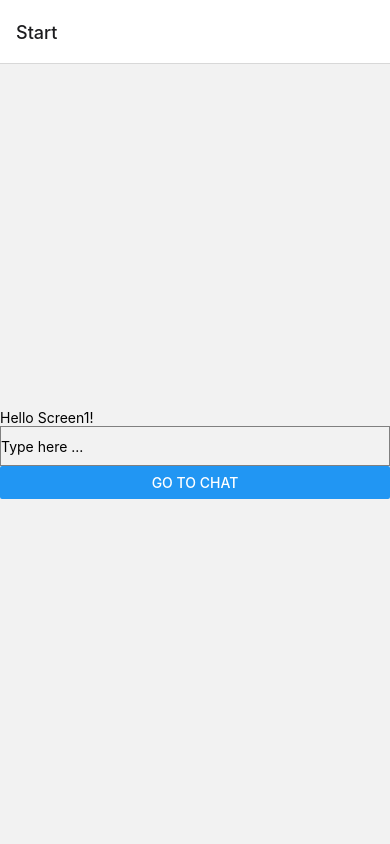
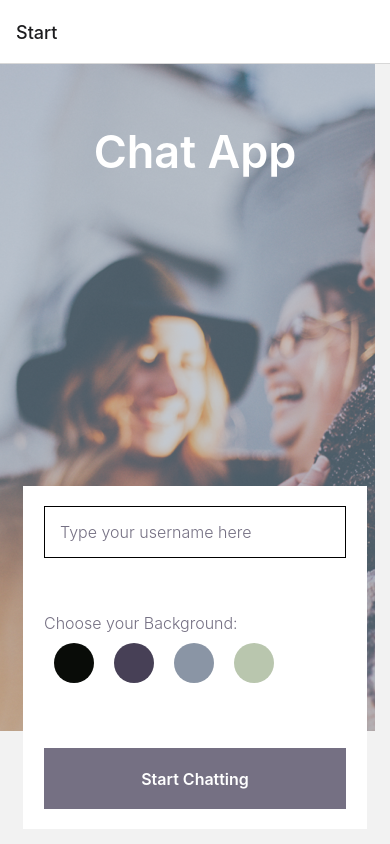
Before and after one commit to DerWalli/Chat-App, a React Native app: screen /Start in a window 390 px wide. Built offline with nearby package versions, Linux system fonts and the light colour scheme.

Commit message:
Firebase

```diff
--- a/components/Chat.js
+++ b/components/Chat.js
@@ -1,16 +1,45 @@
-import { useState, useEffect } from "react";
-import { StyleSheet, View, KeyboardAvoidingView, Platform } from 'react-native';
+//import gifted chat library
 import { GiftedChat, Bubble } from "react-native-gifted-chat";
-
-
+import { collection, getDocs, addDoc, onSnapshot } from "firebase/firestore";
+import { useEffect, useState } from 'react';
+import { StyleSheet, View, Text, KeyboardAvoidingView, Platform, } from 'react-native';
 
 const Chat = ({ route, navigation }) => {
-  const { name } = route.params;
+    const { name, color, } = route.params;
     const [messages, setMessages] = useState([]);
-  const onSend = (newMessages) => {
-   setMessages(previousMessages => GiftedChat.append(previousMessages, newMessages))
+
+    const fetchMessages = async () => {
+        const messagesDocuments = await getDocs(collection(db, "messages"));
+        let newMessages = [];
+        messagesDocuments.forEach(docObject => {
+            newMessages.push({ id: docObject.id, ...docObject.data() })
+        });
+        setMessages(newMessages)
     }
 
+    useEffect(() => {
+        fetchMessages();
+    }, [`${messages}`]);
+
+    /**
+     *
+     * @param {previousMessage} newMessages
+     */
+    /*const onSend = (newMessages) => {
+        setMessages(previousMessages => GiftedChat.append(previousMessages, newMessages))
+   } \*/
+    const onSend = (newMessages) => {
+        addDoc(collection(db, "messages"), newMessages[0])
+    }
+
+    const addMessages = async (newMesages) => {
+        const newMessagesRef = await addDoc(collection(db, "messages"), newMessages);
+        if (newMessagesRef.id) {
+            Alert.alert(`The list "${messagesName}" has been added.`);
+        } else {
+            Alert.alert("Unable to add. Please try later");
+        }
+    }
     const renderBubble = (props) => {
         return <Bubble
             {...props}
@@ -26,11 +55,33 @@ const Chat = ({ route, navigation }) => {
     }
 
 
+    // called only once, passing an empty array
+    useEffect(() => {
+        navigation.setOptions({ title: name });
+        const q = query(collection(db, "messages"), orderBy("createdAt", "desc"));
+        const unsubMessages = onSnapshot(q, (docs) => {
+            let newMessages = [];
+            docs.forEach(doc => {
+                newMessages.push({
+                    id: doc.id,
+                    ...doc.data(),
+                    createdAt: new Date(doc.data().createdAt.toMillis())
+                })
+            })
+            setMessages(newMessages);
+        })
+        return () => {
+            if (unsubMessages) unsubMessages();
+        }
+    }, []);
+
+    // set the state with a static message
+    // able to see each element of the UI displayed on screen right away
     useEffect(() => {
         setMessages([
             {
                 _id: 1,
-        text: "Hi Dev",
+                text: "Hello Andrea, have a great day! <3",
                 createdAt: new Date(),
                 user: {
                     _id: 2,
@@ -40,20 +91,16 @@ const Chat = ({ route, navigation }) => {
             },
             {
                 _id: 2,
-        text: "You've entered the Chat",
+                text: 'This is a system message',
                 createdAt: new Date(),
                 system: true,
             },
         ]);
     }, []);
 
-
-  useEffect(() => {
-    navigation.setOptions({ title: name })
-  }, []);
-
     return (
-    <View style={styles.container}>
+        <View style={[styles.container, { backgroundColor: color }]}>
+            <Text>Welcome in the Chat</Text>
             <GiftedChat
                 messages={messages}
                 renderBubble={renderBubble}
@@ -62,16 +109,15 @@ const Chat = ({ route, navigation }) => {
                     _id: 1
                 }}
             />
-    { Platform.OS === 'android' ? <KeyboardAvoidingView behavior="height" /> : null }
+            {Platform.OS === 'android' ? <KeyboardAvoidingView behavior="height" /> : null}
         </View>
-  )
-
+    );
 }
 
 const styles = StyleSheet.create({
     container: {
-    flex: 1
+        flex: 1,
     }
-});
+})
 
 export default Chat;
--- a/components/Start.js
+++ b/components/Start.js
@@ -1,39 +1,164 @@
-import { useState } from "react";
-import { StyleSheet, Text, TextInput, View, Button } from "react-native";
+import { useState } from 'react';
+import { ImageBackground, Image, StyleSheet, Text, View, TextInput, TouchableOpacity, Platform, KeyboardAvoidingView, Keyboard, TouchableWithoutFeedback } from 'react-native';
+import { getAuth, signInAnonymously } from "firebase/auth";
+//navigation prop is passed to every component included in the Stack.Navigator, and contains a set of methods used to navigate to other screens
 
+const signInUser = () => {
+    signInAnonymously(auth)
+        .then(result => {
+            navigation.navigate("Messages", { userID: result.user.uid });
+            Alert.alert("Signed in Successfully!");
+        })
+        .catch((error) => {
+            Alert.alert("Unable to sign in, try later again.");
+        })
+}
+
+const backgroundColors = {
+    black: { backgroundColor: '#090C08' },
+    purple: { backgroundColor: '#474056' },
+    steel: { backgroundColor: '#8A95A5' },
+    green: { backgroundColor: '#B9C6AE' },
+}
 
 const Start = ({ navigation }) => {
     const [name, setName] = useState('');
+    const [color, setColor] = useState('');
 
     return (
-    <View style={styles.container}>
-        <Text>Hello Screen1!</Text>
+        <KeyboardAvoidingView
+            behavior={Platform.OS === 'ios' ? 'padding' : 'height'} style={styles.container} >
+            <TouchableWithoutFeedback onPress={Keyboard.dismiss}>
+                <ImageBackground source={require('../assets/Background-Image.png')} resizeMode="cover" style={styles.image}>
+                    <Text style={styles.title}>Chat App</Text>
+                    <View style={styles.inputBox}>
                         <TextInput
-          style={styles.nameTextInput}
+                            style={styles.textInput}
+                            value={name}
                             onChangeText={setName}
-          value={name}
-          placeholder="Type here ..."
+                            placeholder='Type your username here'
+                            icon={
+                                <Image
+                                    style={styles.icon}
+                                    source={require('../assets/icon.svg')}
+                                />}
                         />
-        <Button
-          title="Go to Chat"
+
+                        <View style={styles.colorSelectorWrapper}>
+                            <Text style={styles.colorSelectorTitle}>Choose your Background:</Text>
+                            <View style={styles.colorSelector}>
+                                <TouchableOpacity
+                                    style={[styles.color, backgroundColors.black,
+                                    color === backgroundColors.black.backgroundColor ? styles.colorSelected : {}]}
                                     onPress={() =>
-            navigation.navigate("Chat", { name })
+                                        setColor(backgroundColors.black.backgroundColor)
                                     }
                                 />
+                                <TouchableOpacity
+                                    style={[styles.color, backgroundColors.purple,
+                                    color === backgroundColors.purple ? styles.colorSelected : {}]}
+                                    onPress={() =>
+                                        setColor(backgroundColors.purple.backgroundColor)
+                                    } />
+                                <TouchableOpacity
+                                    style={[styles.color, backgroundColors.steel,
+                                    color === backgroundColors.steel.backgroundColor ? styles.colorSelected : {}]}
+                                    onPress={() =>
+                                        setColor(backgroundColors.steel.backgroundColor)
+                                    } />
+                                <TouchableOpacity
+                                    style={[styles.color, backgroundColors.green,
+                                    color === backgroundColors.green.backgroundColor ? styles.colorSelected : {},]}
+                                    onPress={() =>
+                                        setColor(backgroundColors.green.backgroundColor)
+                                    } />
                             </View>
-  );
+                        </View>
+
+                        <TouchableOpacity
+                            style={styles.button}
+                            //onPress={() => navigation.navigate('Chat', { name: name , color: color , })}>
+                            onPress={() => signInUser('Chat', { name: name, color: color, })}>
+                            <Text style={styles.buttonText}>Start Chatting</Text>
+                        </TouchableOpacity>
+                    </View>
+                </ImageBackground>
+            </TouchableWithoutFeedback>
+        </KeyboardAvoidingView>
+    )
 }
+
+// keyboard avoiding view - automatically adjusts to remain visible while the virtual keyboard is displayed
 
 const styles = StyleSheet.create({
     container: {
         flex: 1,
-    justifyContent: "center"
     },
-  nameTextInput: {
+    image: {
+        flex: 1,
+        flexDirection: 'column',
+        justifyContent: 'space-between',
+        alignItems: 'center'
+    },
+    title: {
+        fontSize: 45,
+        fontWeight: 600,
+        color: '#FFFFFF',
+        marginTop: 60,
+        textAlign: 'center',
+    },
+    inputBox: {
+        height: "44%",
+        width: "88%",
+        justifyContent: 'space-between',
+        alignItems: 'center',
+        paddingVertical: 20,
+        marginBottom: 15,
+        backgroundColor: '#FFFFFF'
+    },
+    textInput: {
+        width: "88%",
+        padding: 15,
+        borderWidth: 1,
+        fontSize: 16,
+        fontWeight: '300',
+        color: '#757083',
+        opacity: 50,
+    },
+    colorSelectorWrapper: {
+        width: '88%'
+    },
+    colorSelectorTitle: {
+        fontSize: 16,
+        fontWeight: '300',
+        color: '#757083',
+    },
+    colorSelector: {
+        flexDirection: 'row',
+    },
+    color: {
+        width: 40,
         height: 40,
-    borderColor: "gray",
-    borderWidth: 1
-  }
+        borderRadius: 25,
+        margin: 10
+    },
+    button: {
+        height: "20%",
+        width: '88%',
+        backgroundColor: '#757083',
+        justifyContent: 'center',
+        alignItems: 'center'
+    },
+    buttonText: {
+        fontSize: 16,
+        fontWeight: 600,
+        color: '#FFFFFF',
+    },
+    icon: {
+        width: 24,
+        height: 24,
+        marginRight: 8,
+    },
 });
 
 export default Start;
--- a/package.json
+++ b/package.json
@@ -13,8 +13,9 @@
     "@react-navigation/native-stack": "^6.9.12",
     "expo": "~48.0.6",
     "expo-status-bar": "~1.4.4",
+    "firebase": "^9.18.0",
     "react": "18.2.0",
-    "react-native": "0.71.3",
+    "react-native": "0.71.4",
     "react-native-gifted-chat": "^2.0.0",
     "react-native-safe-area-context": "4.5.0",
     "react-native-screens": "~3.20.0"
```
Also changed, not shown: App.js (+32 -11 lines), assets/icon.svg (added), 1 other file (tests, documents, lock files or other folders). Lines whose indentation alone changed are shown as unchanged.
